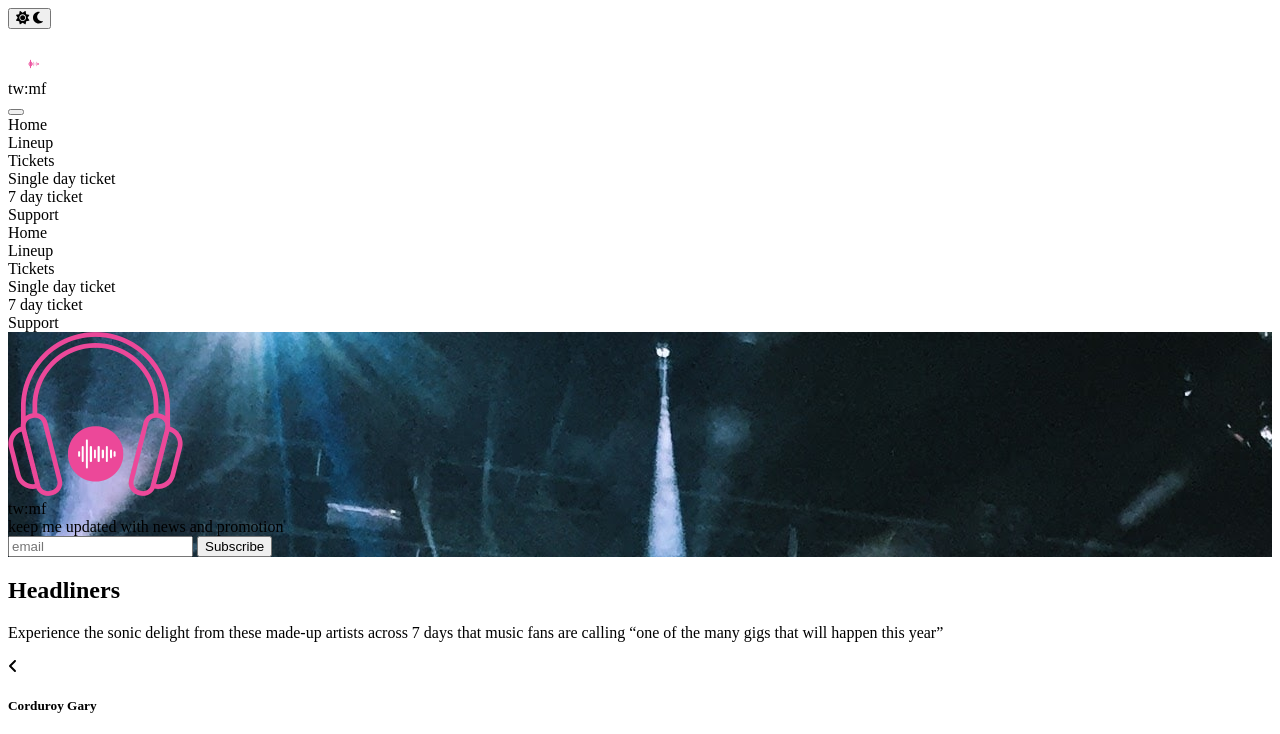
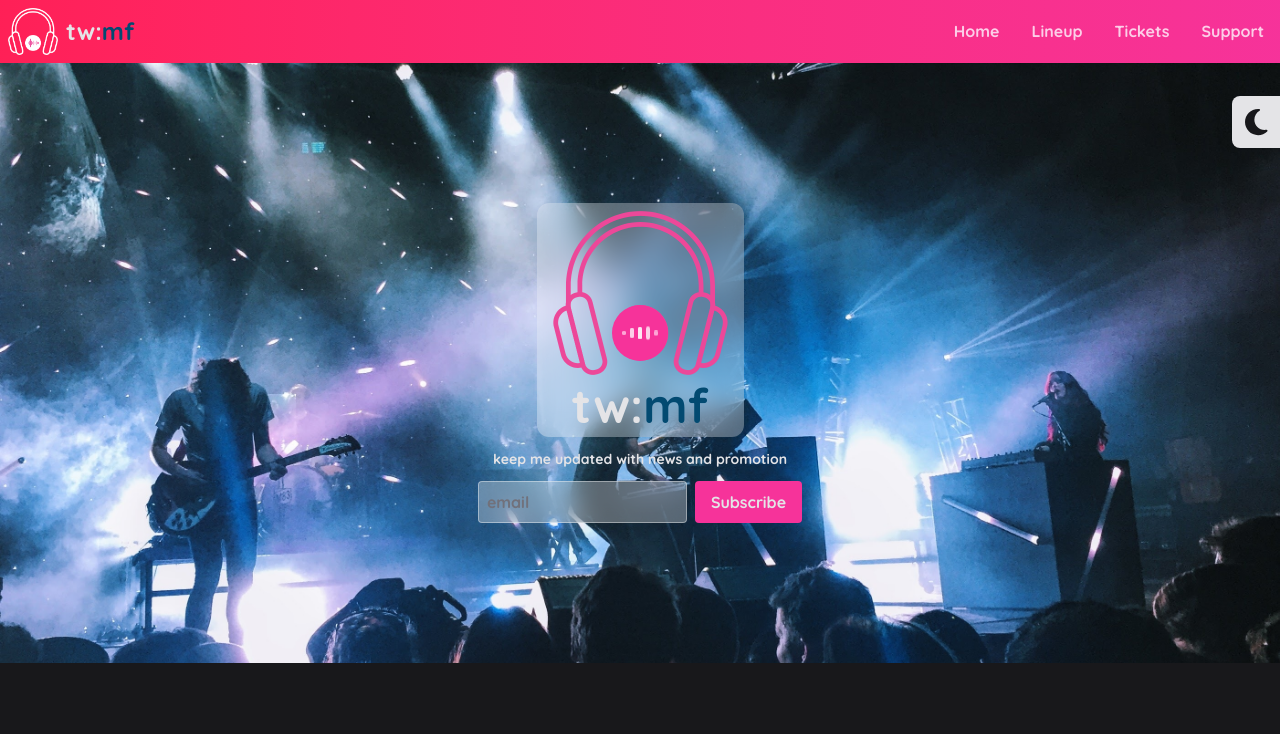
Before and after one commit to junechol-ahn/starter, a website: page src/index.html in a window 1280 px wide. Shown: the top 734 px of the page. Drawn offline with nearby package versions, Linux system fonts and the light colour scheme; files that its build step writes are made by us from their sources; the site is published under a folder, as on GitHub Pages, so addresses that start at the root find nothing.

Commit message:
modified to deploy

```diff
--- a/package.json
+++ b/package.json
@@ -4,6 +4,7 @@
   "main": "index.js",
   "scripts": {
     "tw:build": "npx @tailwindcss/cli -i ./src/input.css -o ./dist/output.css --watch",
+    "build": "npx @tailwindcss/cli -i ./src/input.css -o ./src/output.css ",
     "test": "echo \"Error: no test specified\" && exit 1"
   },
   "keywords": [],
--- a/src/index.html
+++ b/src/index.html
@@ -3,7 +3,7 @@
   <head>
     <meta charset="UTF-8" />
     <meta name="viewport" content="width=device-width, initial-scale=1.0" />
-    <link href="/dist/output.css" rel="stylesheet" />
+    <link href="./output.css" rel="stylesheet" />
     <script defer src="./assets/fontawesome/js/fontawesome.min.js"></script>
     <script defer src="./assets/fontawesome/js/solid.min.js"></script>
     <script>
```
